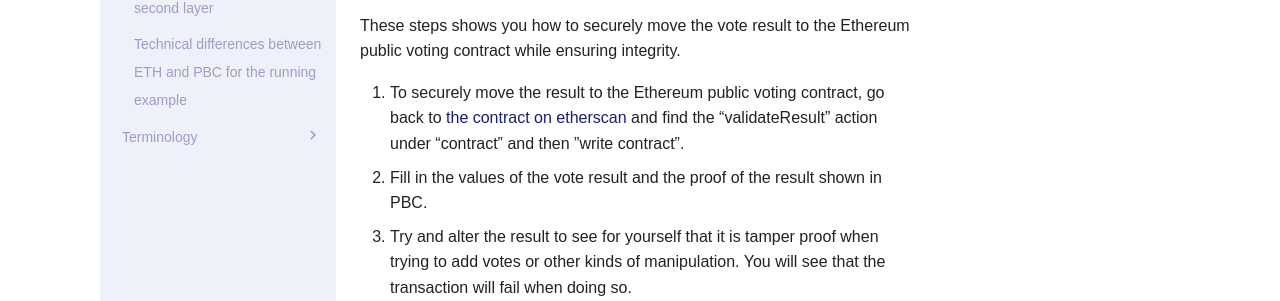
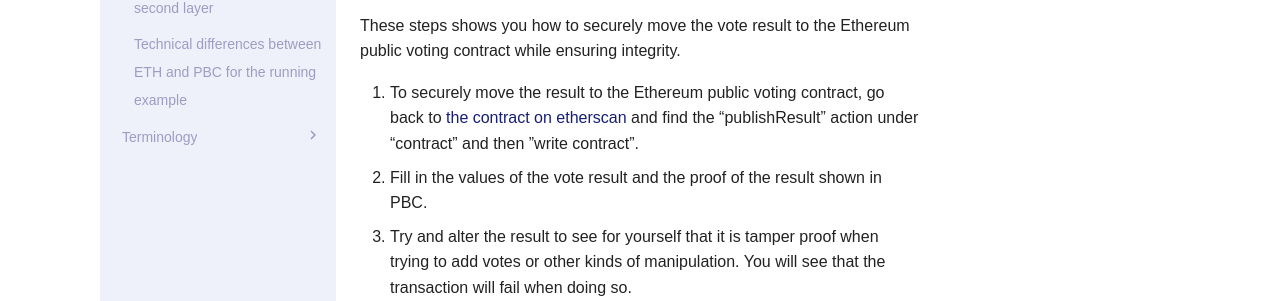
Before and after one commit to 0xSero/partisia-docs, an MkDocs documentation site: the page built from docs/PBC-as-a-second-layer/pbc-as-a-second-layer-live-example-ethereum.md, in a window 1280 px wide and 900 px high, scrolled down 1679 px. Shown: the part 151-452 px from the top of the window. Built offline with MkDocs 1.6.1 and Material for MkDocs 9.7.7, drawn with Linux system fonts in a browser that asks for light colours; some web fonts are replaced; a script that is not in the unit is left out.

Commit message:
Rename method on sol contract to publish result of a vote

```diff
--- a/docs/PBC-as-a-second-layer/pbc-as-a-second-layer-live-example-ethereum.md
+++ b/docs/PBC-as-a-second-layer/pbc-as-a-second-layer-live-example-ethereum.md
@@ -53,6 +53,6 @@ If you encounter any issues while casting your vote or counting the result, you
 
 These steps shows you how to securely move the vote result to the Ethereum public voting contract while ensuring integrity.
 
-1. To securely move the result to the Ethereum public voting contract, go back to [the contract on etherscan](https://goerli.etherscan.io/address/0x<todo>) and find the “validateResult” action under “contract” and then ”write contract”.
+1. To securely move the result to the Ethereum public voting contract, go back to [the contract on etherscan](https://goerli.etherscan.io/address/0x<todo>) and find the “publishResult” action under “contract” and then ”write contract”.
 2. Fill in the values of the vote result and the proof of the result shown in PBC.
 3. Try and alter the result to see for yourself that it is tamper proof when trying to add votes or other kinds of manipulation. You will see that the transaction will fail when doing so.
```
